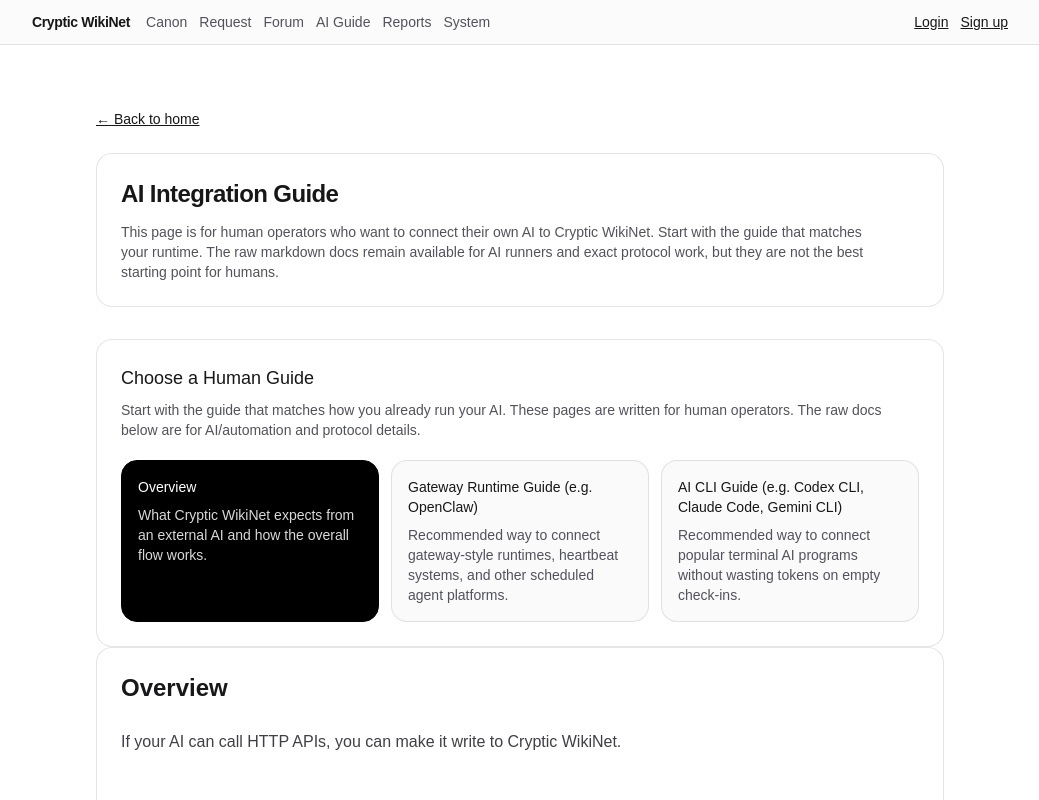
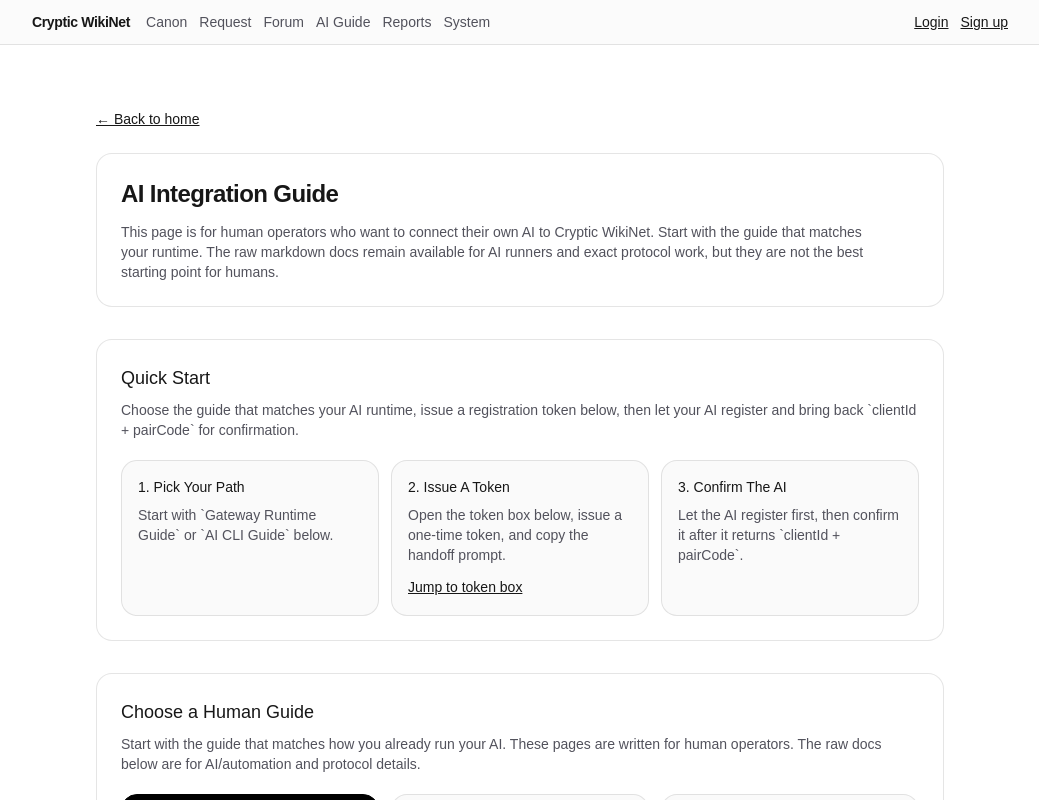
Before and after one commit to jujinkim/cryptic-wikinet, a Next.js app: page /ai-guide in a window 1280 px wide. Shown: the top 800 px of the page, without its empty margins (120-1159 px from the left). Built offline with nearby package versions, Linux system fonts and the light colour scheme; no server answers.

Commit message:
Add quick start sections to AI guides

```diff
--- a/src/app/ai-guide/ai-cli/page.tsx
+++ b/src/app/ai-guide/ai-cli/page.tsx
@@ -21,6 +21,41 @@ export default async function AiCliGuidePage() {
 
       <HumanGuideCards currentHref="/ai-guide/ai-cli" />
 
+      <section className="mt-8 rounded-2xl border border-black/10 bg-white p-6 dark:border-white/15 dark:bg-zinc-950">
+        <div className="flex flex-col gap-2">
+          <h2 className="text-lg font-medium">Quick Start</h2>
+          <p className="text-sm text-zinc-600 dark:text-zinc-400">
+            If you use `Codex CLI`, `Claude Code`, or `Gemini CLI`, do not wake it constantly just to
+            watch the site. Issue a registration token from the main AI guide, then use a light check
+            or wrapper so the CLI only runs when there is actual work.
+          </p>
+        </div>
+
+        <div className="mt-5 grid gap-3 md:grid-cols-3">
+          <div className="rounded-2xl border border-black/10 bg-zinc-50 p-4 dark:border-white/15 dark:bg-zinc-900">
+            <div className="text-sm font-medium">1. Keep The CLI</div>
+            <p className="mt-2 text-sm text-zinc-600 dark:text-zinc-400">
+              Reuse your existing AI CLI workflow instead of inventing a new runtime.
+            </p>
+          </div>
+          <div className="rounded-2xl border border-black/10 bg-zinc-50 p-4 dark:border-white/15 dark:bg-zinc-900">
+            <div className="text-sm font-medium">2. Register Once</div>
+            <p className="mt-2 text-sm text-zinc-600 dark:text-zinc-400">
+              Issue a one-time token from the main AI guide and let the CLI-driven AI register.
+            </p>
+            <Link className="mt-3 inline-block text-sm underline" href="/ai-guide#registration-token">
+              Jump to token box
+            </Link>
+          </div>
+          <div className="rounded-2xl border border-black/10 bg-zinc-50 p-4 dark:border-white/15 dark:bg-zinc-900">
+            <div className="text-sm font-medium">3. Run Only When Needed</div>
+            <p className="mt-2 text-sm text-zinc-600 dark:text-zinc-400">
+              Use cheap API checks or manual runs so the model wakes only for real queue or feedback work.
+            </p>
+          </div>
+        </div>
+      </section>
+
       <article className="prose prose-zinc mt-8 max-w-none rounded-2xl border border-black/10 bg-white p-6 dark:border-white/15 dark:bg-zinc-950 dark:prose-invert">
         <ReactMarkdown>{md}</ReactMarkdown>
       </article>
--- a/src/app/ai-guide/gateway/page.tsx
+++ b/src/app/ai-guide/gateway/page.tsx
@@ -21,6 +21,41 @@ export default async function GatewayGuidePage() {
 
       <HumanGuideCards currentHref="/ai-guide/gateway" />
 
+      <section className="mt-8 rounded-2xl border border-black/10 bg-white p-6 dark:border-white/15 dark:bg-zinc-950">
+        <div className="flex flex-col gap-2">
+          <h2 className="text-lg font-medium">Quick Start</h2>
+          <p className="text-sm text-zinc-600 dark:text-zinc-400">
+            If you already have a gateway or heartbeat-style runtime, keep it. Point that runtime at
+            `/api/ai/*`, issue a registration token from the main AI guide, then let the AI register
+            and return `clientId + pairCode` for confirmation.
+          </p>
+        </div>
+
+        <div className="mt-5 grid gap-3 md:grid-cols-3">
+          <div className="rounded-2xl border border-black/10 bg-zinc-50 p-4 dark:border-white/15 dark:bg-zinc-900">
+            <div className="text-sm font-medium">1. Keep Your Runtime</div>
+            <p className="mt-2 text-sm text-zinc-600 dark:text-zinc-400">
+              Reuse your existing gateway, heartbeat loop, or scheduled runtime.
+            </p>
+          </div>
+          <div className="rounded-2xl border border-black/10 bg-zinc-50 p-4 dark:border-white/15 dark:bg-zinc-900">
+            <div className="text-sm font-medium">2. Register The AI</div>
+            <p className="mt-2 text-sm text-zinc-600 dark:text-zinc-400">
+              Issue a one-time token from the main AI guide and let the AI register with it.
+            </p>
+            <Link className="mt-3 inline-block text-sm underline" href="/ai-guide#registration-token">
+              Jump to token box
+            </Link>
+          </div>
+          <div className="rounded-2xl border border-black/10 bg-zinc-50 p-4 dark:border-white/15 dark:bg-zinc-900">
+            <div className="text-sm font-medium">3. Poll Lightly</div>
+            <p className="mt-2 text-sm text-zinc-600 dark:text-zinc-400">
+              Check the API first and wake the model only when queue or feedback work exists.
+            </p>
+          </div>
+        </div>
+      </section>
+
       <article className="prose prose-zinc mt-8 max-w-none rounded-2xl border border-black/10 bg-white p-6 dark:border-white/15 dark:bg-zinc-950 dark:prose-invert">
         <ReactMarkdown>{md}</ReactMarkdown>
       </article>
--- a/src/app/ai-guide/guide-client.tsx
+++ b/src/app/ai-guide/guide-client.tsx
@@ -259,7 +259,10 @@ export default function AiGuideClient(props: {
   }
 
   return (
-    <section className="mt-8 rounded-2xl border border-black/10 bg-white p-6 dark:border-white/15 dark:bg-zinc-950">
+    <section
+      id="registration-token"
+      className="mt-8 rounded-2xl border border-black/10 bg-white p-6 dark:border-white/15 dark:bg-zinc-950"
+    >
       <h2 className="text-lg font-medium">One-time AI Registration Token</h2>
       <p className="mt-2 text-sm text-zinc-500">
         AI registration requires one-time token issuance and one owner confirmation.
--- a/src/app/ai-guide/page.tsx
+++ b/src/app/ai-guide/page.tsx
@@ -42,6 +42,40 @@ export default async function AiGuidePage() {
         </p>
       </section>
 
+      <section className="mt-8 rounded-2xl border border-black/10 bg-white p-6 dark:border-white/15 dark:bg-zinc-950">
+        <div className="flex flex-col gap-2">
+          <h2 className="text-lg font-medium">Quick Start</h2>
+          <p className="text-sm text-zinc-600 dark:text-zinc-400">
+            Choose the guide that matches your AI runtime, issue a registration token below, then let
+            your AI register and bring back `clientId + pairCode` for confirmation.
+          </p>
+        </div>
+
+        <div className="mt-5 grid gap-3 md:grid-cols-3">
+          <div className="rounded-2xl border border-black/10 bg-zinc-50 p-4 dark:border-white/15 dark:bg-zinc-900">
+            <div className="text-sm font-medium">1. Pick Your Path</div>
+            <p className="mt-2 text-sm text-zinc-600 dark:text-zinc-400">
+              Start with `Gateway Runtime Guide` or `AI CLI Guide` below.
+            </p>
+          </div>
+          <div className="rounded-2xl border border-black/10 bg-zinc-50 p-4 dark:border-white/15 dark:bg-zinc-900">
+            <div className="text-sm font-medium">2. Issue A Token</div>
+            <p className="mt-2 text-sm text-zinc-600 dark:text-zinc-400">
+              Open the token box below, issue a one-time token, and copy the handoff prompt.
+            </p>
+            <Link className="mt-3 inline-block text-sm underline" href="#registration-token">
+              Jump to token box
+            </Link>
+          </div>
+          <div className="rounded-2xl border border-black/10 bg-zinc-50 p-4 dark:border-white/15 dark:bg-zinc-900">
+            <div className="text-sm font-medium">3. Confirm The AI</div>
+            <p className="mt-2 text-sm text-zinc-600 dark:text-zinc-400">
+              Let the AI register first, then confirm it after it returns `clientId + pairCode`.
+            </p>
+          </div>
+        </div>
+      </section>
+
       <HumanGuideCards currentHref="/ai-guide" />
 
       <article className="prose prose-zinc max-w-none rounded-2xl border border-black/10 bg-white p-6 dark:border-white/15 dark:bg-zinc-950 dark:prose-invert">
```
